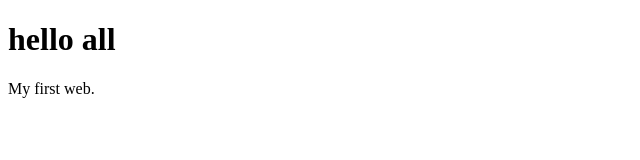
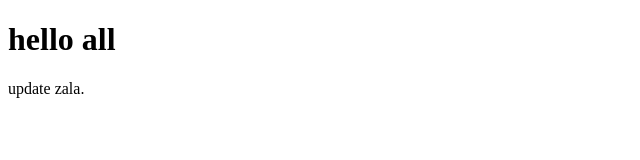
Before and after one commit to Pranav-Nannaware/testrepo, a plain HTML site: page index.html in a window 1280 px wide. Shown: the full height of the page, 0-640 px from the left. Drawn offline with Linux system fonts and the light colour scheme.

Commit message:
Update index.html

```diff
--- a/index.html
+++ b/index.html
@@ -4,7 +4,7 @@
 
 <h1>hello all</h1>
 
-<p>My first web.</p>
+<p>update zala.</p>
 
 </body>
 </html>
```
